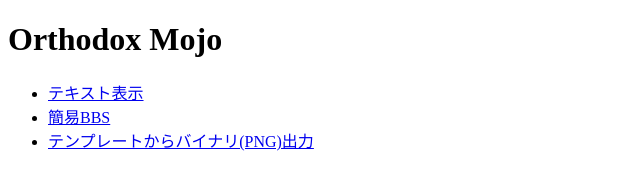
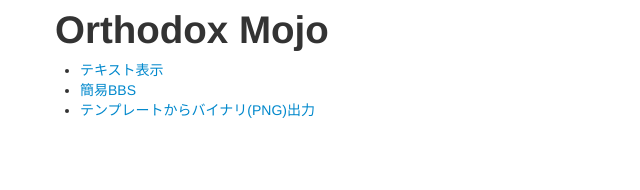
Before and after one commit to hayajo/p5-Orthodox-Mojo, a plain HTML site: page resources/index.html in a window 1280 px wide. Shown: the whole page, without its empty margins (0-640 px from the left). Drawn offline with Linux system fonts and the light colour scheme.

Commit message:
Refactored

```diff
--- a/resources/index.html
+++ b/resources/index.html
@@ -2,14 +2,19 @@
 <html lang="ja">
 <head>
   <meta charset="UTF-8">
+  <meta name="viewport" content="width=device-width, initial-scale=1.0">
+  <link href="/css/bootstrap.css" rel="stylesheet">
+  <link href="/css/bootstrap-responsive.css" rel="stylesheet">
   <title>Orthodox Mojo</title>
 </head>
 <body>
+  <div class="container">
     <h1>Orthodox Mojo</h1>
     <ul>
       <li><a href="/text.epl">テキスト表示</a></li>
       <li><a href="/bbs.html.epl">簡易BBS</a></li>
       <li><a href="binary.png.epl">テンプレートからバイナリ(PNG)出力</a></li>
     </ul>
+  </div>
 </body>
 </html>
```
Also changed, not shown: 1 other file. Lines whose indentation alone changed are shown as unchanged.
